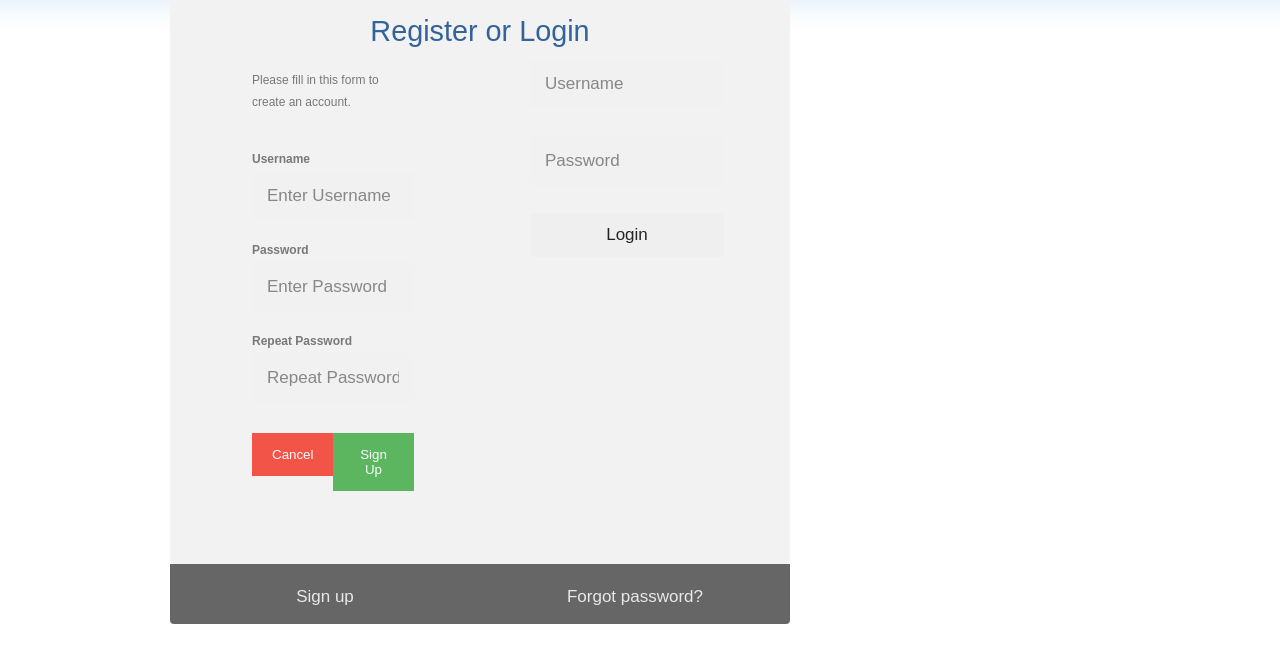
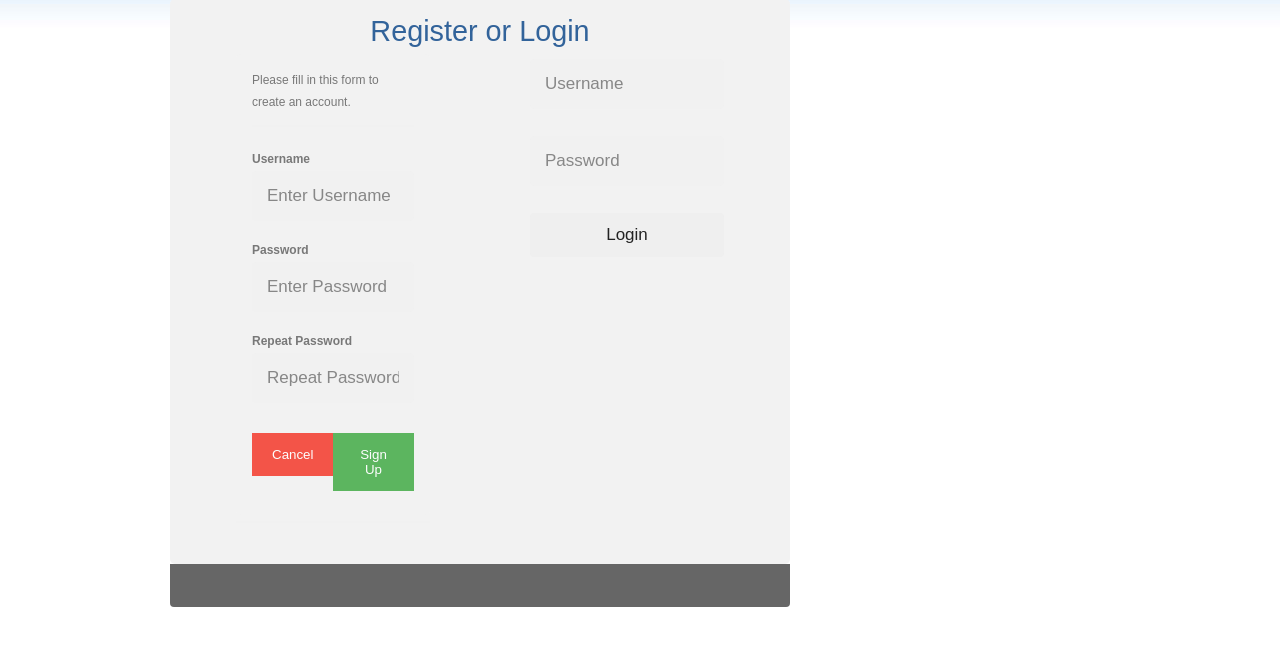
Before and after one commit to IffyKech/myBlog, a Flask app: page /login in a window 1280 px wide. Shown: the part 228-880 px from the top of the page. After the commit the page ends 835 px from the top, so only its background shows below. Run offline with Flask 2, Linux system fonts and the light colour scheme.

Commit message:
Remove signup/password bar

```diff
--- a/templates/login.html
+++ b/templates/login.html
@@ -78,10 +78,10 @@
 <div class="bottom-container">
   <div class="row">
     <div class="col">
-      <a href="#" style="color:white" class="btn">Sign up</a>
+		<p style="color:white" class="btn"></p>
     </div>
     <div class="col">
-      <a href="#" style="color:white" class="btn">Forgot password?</a>
+      <p style="color:white" class="btn"></p>
     </div>
   </div>
 </div>
```
